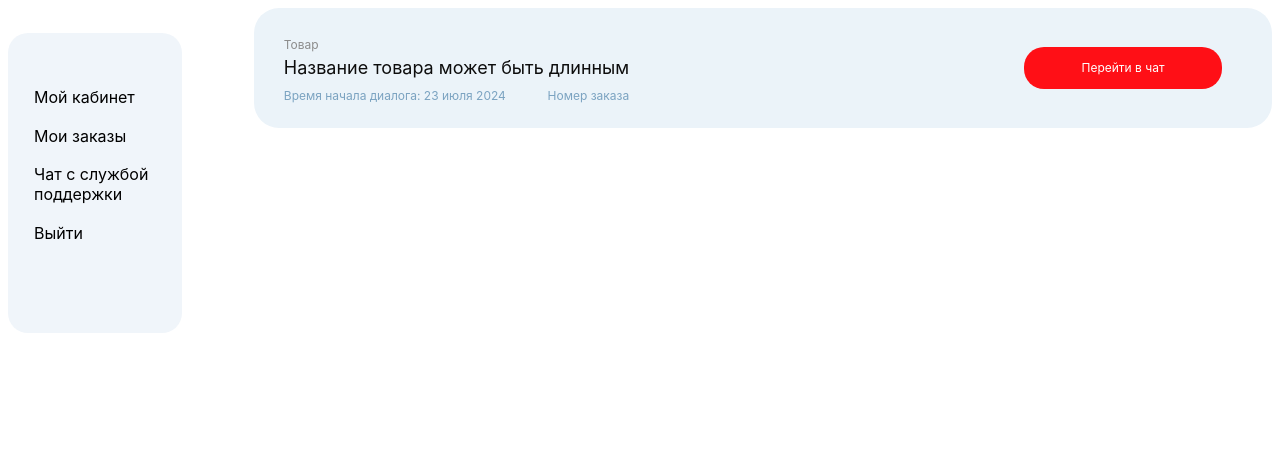
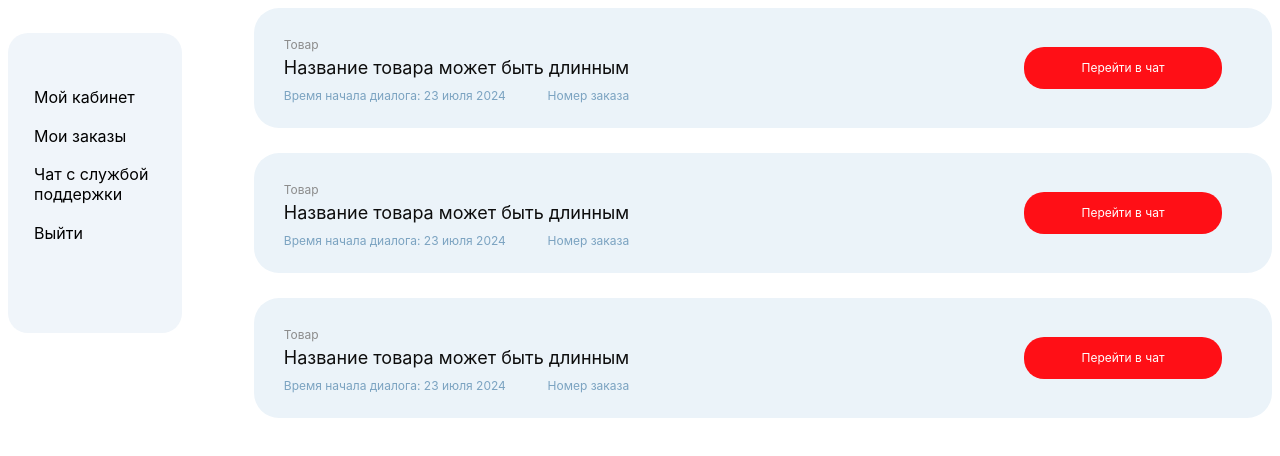
Before and after one commit to MikeSherif/third_real-case, a plain HTML site: page index.html in a window 1280 px wide. Drawn offline with Linux system fonts and the light colour scheme.

```diff
--- a/index.html
+++ b/index.html
@@ -41,6 +41,30 @@
                     </div>
                     <button class="product-list-item-button">Перейти в чат</button>
                 </li>
+
+                <li class="product-list-item">
+                    <div class="product-list-item-info">
+                        <h2 class="product-list-item-info-title">Товар</h2>
+                        <p class="product-list-item-info-name">Название товара может быть длинным</p>
+                        <div class="product-list-item-info-details">
+                            <p class="product-list-item-info-details-time">Время начала диалога: 23 июля 2024</p>
+                            <p class="product-list-item-info-details-number">Номер заказа</p>
+                        </div>
+                    </div>
+                    <button class="product-list-item-button">Перейти в чат</button>
+                </li>
+
+                <li class="product-list-item">
+                    <div class="product-list-item-info">
+                        <h2 class="product-list-item-info-title">Товар</h2>
+                        <p class="product-list-item-info-name">Название товара может быть длинным</p>
+                        <div class="product-list-item-info-details">
+                            <p class="product-list-item-info-details-time">Время начала диалога: 23 июля 2024</p>
+                            <p class="product-list-item-info-details-number">Номер заказа</p>
+                        </div>
+                    </div>
+                    <button class="product-list-item-button">Перейти в чат</button>
+                </li>
             </ul>
             </div>
 
--- a/styles/style.css
+++ b/styles/style.css
@@ -43,6 +43,9 @@
 .product-list {
     width: 1072px;
     margin-top: -25px;
+    display: flex;
+    flex-direction: column;
+    gap: 25px;
 }
 
 .product-list-item {
```
